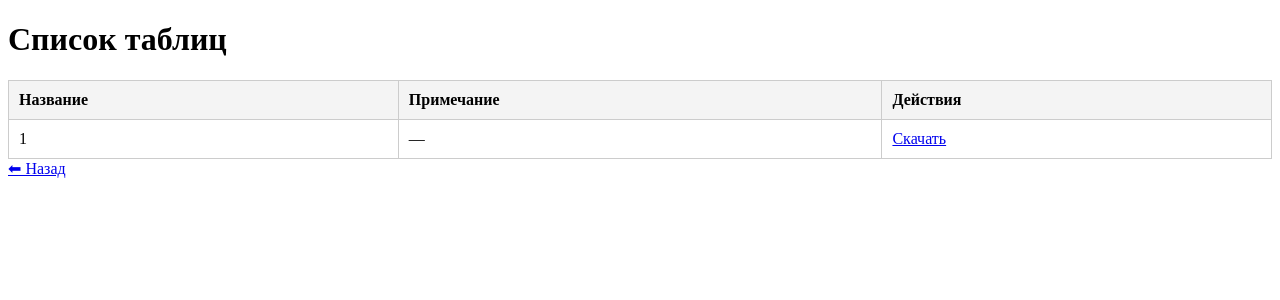
After one commit to an8st/PRO100, a Flask app: page /tables in a window 1280 px wide. The commit adds this page. Shown: the top 300 px of the page. Run offline with Flask 3, Linux system fonts and the light colour scheme.

Commit message:
скачивание и список таблиц

```diff
--- a/app/model/Table.py
+++ b/app/model/Table.py
@@ -3,6 +3,7 @@ class Table:
         self.name = name
         self.columns = columns
         self.rows = []
+        self.description = ""
 
     def add_row(self, row: list):
         if len(row) != len(self.columns):
@@ -35,7 +36,8 @@ class Table:
         return {
             'name': self.name,
             'columns': self.columns,
-            'rows': self.rows
+            'rows': self.rows,
+            'description': self.description
         }
 
     def __repr__(self):
--- a/app/routes/main.py
+++ b/app/routes/main.py
@@ -1,8 +1,10 @@
+import io
 import json
 import uuid
 
 import ffmpeg
-from flask import Blueprint, render_template, request, jsonify
+from docx import Document
+from flask import Blueprint, render_template, request, jsonify, send_file
 from vosk import Model, KaldiRecognizer
 import wave
 import os
@@ -12,35 +14,35 @@ from app import socketio
 from app.model.Table import Table
 
 main_bp = Blueprint('main', __name__)
-_tables = {}
+tables = {}
 FFMPEG_BIN = r'C:\ProgramData\chocolatey\bin\ffmpeg.exe'
 
 def new_table(name: str, rows: int, columns: int):
-    if name in _tables:
+    if name in tables:
         raise ValueError(f"Table '{name}' already exists")
     col_names = [f"{i+1}" for i in range(columns)]
     table = Table(name, col_names)
     for _ in range(rows):
         table.add_row(["" for _ in range(columns)])
-    _tables[name] = table
+    tables[name] = table
 
 
 def drop_table(name: str):
-    if name not in _tables:
+    if name not in tables:
         raise ValueError(f"Table '{name}' does not exist")
-    del _tables[name]
+    del tables[name]
 
 
 def update_table(name: str, row: int, column: int, data: str):
-    if name not in _tables:
+    if name not in tables:
         raise ValueError(f"Table '{name}' does not exist")
-    _tables[name].update_cell(row, column, data)
+    tables[name].update_cell(row, column, data)
 
 
 def open_table(name: str) -> str:
-    if name not in _tables:
+    if name not in tables:
         raise ValueError(f"Table '{name}' does not exist")
-    table = _tables[name]
+    table = tables[name]
     return json.dumps(table.to_dict(), ensure_ascii=False, indent=2)
 
 
@@ -153,6 +155,59 @@ def new_command():
 def index():
     return render_template('index.html')
 
+@main_bp.route('/tables', methods=['GET'])
+def list_tables():
+    all_tables = [table.to_dict() for table in tables.values()]
+    return render_template('tables.html', tables=all_tables)
+
+@main_bp.route('/tables/<name>/download', methods=['GET'])
+def download_table(name):
+    if name not in tables:
+        return jsonify({"error": "Table not found"}), 404
+
+    table = tables[name]
+    doc = Document()
+
+    # Заголовок
+    doc.add_heading(table.name, level=1)
+
+    # Подзаголовок
+    if table.description:
+        doc.add_paragraph(table.description)
+
+    doc.add_paragraph("")  # пустая строка
+
+    # Таблица
+    if table.columns:
+        num_cols = len(table.columns)
+        num_rows = len(table.rows)
+
+        doc_table = doc.add_table(rows=1 + num_rows, cols=num_cols)
+        doc_table.style = 'Table Grid'
+
+        # Заголовки
+        hdr_cells = doc_table.rows[0].cells
+        for idx, col_name in enumerate(table.columns):
+            hdr_cells[idx].text = col_name
+
+        # Данные
+        for i, row in enumerate(table.rows):
+            row_cells = doc_table.rows[i + 1].cells
+            for j, cell in enumerate(row):
+                row_cells[j].text = str(cell)
+
+    # Отправка документа
+    file_stream = io.BytesIO()
+    doc.save(file_stream)
+    file_stream.seek(0)
+
+    return send_file(
+        file_stream,
+        mimetype='application/vnd.openxmlformats-officedocument.wordprocessingml.document',
+        as_attachment=True,
+        download_name=f"{table.name}.docx"
+    )
+
 @socketio.on('update_table')
 def handle_update_table(data):
     try:
--- a/app/templates/index.html
+++ b/app/templates/index.html
@@ -7,6 +7,7 @@
   <script src="{{ url_for('static', filename='js/main.js') }}"></script>
 </head>
 <body>
+<a href="{{ url_for('main.list_tables') }}">все таблицы</a>
 <h3>Голосовая команда:</h3>
 <button id="micButton">🎤 Начать запись</button>
 <p id="micStatus">Ожидание...</p>
--- /dev/null
+++ b/app/templates/tables.html
@@ -0,0 +1,54 @@
+<!DOCTYPE html>
+<html lang="ru">
+<head>
+  <meta charset="UTF-8">
+  <title>Список таблиц</title>
+  <style>
+    table {
+      border-collapse: collapse;
+      width: 100%;
+      margin-top: 20px;
+    }
+
+    th, td {
+      border: 1px solid #ccc;
+      padding: 10px;
+      text-align: left;
+    }
+
+    th {
+      background-color: #f4f4f4;
+    }
+  </style>
+</head>
+<body>
+  <h1>Список таблиц</h1>
+
+  {% if tables %}
+    <table>
+      <thead>
+        <tr>
+          <th>Название</th>
+          <th>Примечание</th>
+          <th>Действия</th>
+        </tr>
+      </thead>
+      <tbody>
+        {% for table in tables %}
+        <tr>
+          <td>{{ table.name }}</td>
+          <td>{{ table.description or '—' }}</td>
+          <td>
+            <a href="{{ url_for('main.download_table', name=table.name) }}">Скачать</a>
+          </td>
+        </tr>
+        {% endfor %}
+      </tbody>
+    </table>
+  {% else %}
+    <p>Нет доступных таблиц.</p>
+  {% endif %}
+
+  <a href="{{ url_for('main.index') }}">⬅ Назад</a>
+</body>
+</html>
--- a/requirements.txt
+++ b/requirements.txt
@@ -2,3 +2,4 @@ Flask
 Flask-SocketIO
 ffmpeg-python
 vosk
+python-docx
```
